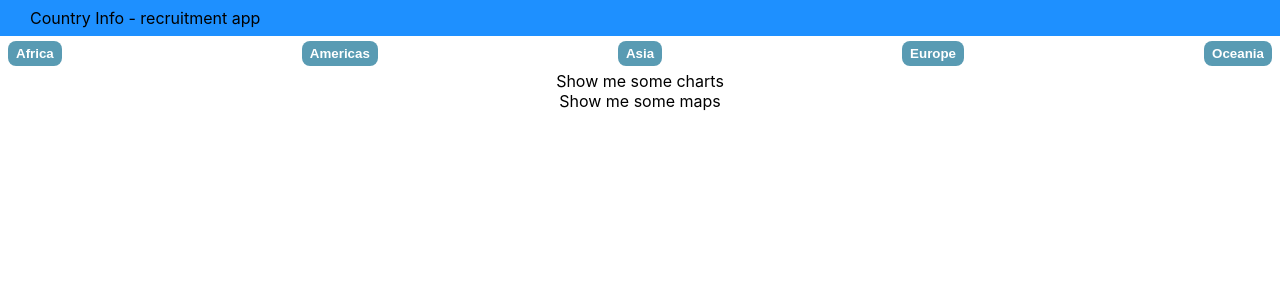
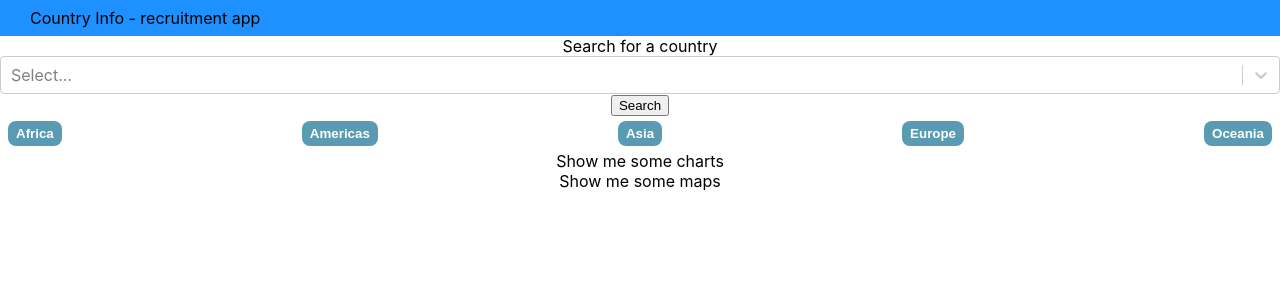
Before and after one commit to adriana-olszak/country-info-chart-map, a React (Create React App) app: page / in a window 1280 px wide. Shown: the top 300 px of the page. Built offline with nearby package versions, Linux system fonts and the light colour scheme; no server answers.

Commit message:
feat: adds autosuggest input

```diff
--- a/package.json
+++ b/package.json
@@ -24,6 +24,7 @@
     "react-dom": "^17.0.2",
     "react-redux": "^7.2.0",
     "react-scripts": "4.0.3",
+    "react-select": "^4.3.0",
     "typescript": "~4.1.5"
   },
   "scripts": {
@@ -45,6 +46,7 @@
     ]
   },
   "devDependencies": {
+    "@types/react-select": "^4.0.15",
     "eslint-import-resolver-typescript": "^2.4.0",
     "prettier-eslint": "^12.0.0",
     "prettier-eslint-cli": "^5.0.1"
--- a/src/features/countries/Countries.page.tsx
+++ b/src/features/countries/Countries.page.tsx
@@ -1,11 +1,13 @@
 import React from 'react'
 import { Regions } from './widgets/regions/Regions'
 import styles from './Countries.module.css'
+import { Search } from './widgets/search/Search'
 
 export const CountriesPage: React.FC = () => (
   <div className={styles.page}>
     <div className={styles.ribbon}> Country Info - recruitment app</div>
     <div className={styles.dataControl}>
+      <Search />
       <Regions />
     </div>
     <div className={styles.dataPresentation}>
--- /dev/null
+++ b/src/features/countries/widgets/search/AsyncCountriesSelect.tsx
@@ -0,0 +1,48 @@
+import React from 'react'
+import AsyncSelect from 'react-select/async'
+import axios from 'axios'
+import { InputActionMeta } from 'react-select'
+
+interface IProps {
+  onOptionSelected: (value: string) => void
+  onInputChange: (value: string) => void
+  id: string
+}
+
+export const AsyncCountriesSelect: React.FC<IProps> = ({ onInputChange, onOptionSelected, id }) => {
+  const url = (name: string) => `https://restcountries.eu/rest/v2/name/${name}?fields=name`
+
+  const handleInputChange = (newValue: string, { action }: InputActionMeta) => {
+    onInputChange(newValue.replace(/\W/g, ''))
+    if (action === 'set-value') onOptionSelected(newValue)
+  }
+
+  const transformResult = (data: { name: string }[]) =>
+    data.map((d) => ({
+      value: d.name,
+      label: d.name,
+    }))
+
+  const loadOptions = (value: string): Promise<Record<string, unknown>[]> =>
+    new Promise((resolve, reject) => {
+      axios
+        .get<{ name: string }[]>(url(value), {})
+        .then((result) => transformResult(result.data))
+        .then(resolve)
+        .catch((err) => {
+          console.error(err)
+          reject()
+        })
+    })
+
+  return (
+    <AsyncSelect
+      id={id}
+      isClearable
+      cacheOptions={false}
+      loadOptions={loadOptions}
+      defaultOptions
+      onInputChange={handleInputChange}
+    />
+  )
+}
--- /dev/null
+++ b/src/features/countries/widgets/search/Search.tsx
@@ -0,0 +1,27 @@
+import React, { useState } from 'react'
+import { AsyncCountriesSelect } from './AsyncCountriesSelect'
+import { useAppDispatch } from '../../../../app/hooks'
+import { fetchByPartialName } from '../../countries.slice'
+
+export const Search = () => {
+  const dispatch = useAppDispatch()
+  const [inputValue, setInputValue] = useState('')
+
+  const onCountrySelected = () => {
+    dispatch(fetchByPartialName(inputValue))
+  }
+
+  const handleSubmit = (event: React.MouseEvent<HTMLFormElement>) => {
+    event.preventDefault()
+    dispatch(fetchByPartialName(inputValue))
+  }
+
+  return (
+    <form onSubmit={handleSubmit}>
+      {/* eslint-disable-next-line jsx-a11y/label-has-associated-control */}
+      <label htmlFor="countries-select">Search for a country</label>
+      <AsyncCountriesSelect id="countries-select" onOptionSelected={onCountrySelected} onInputChange={setInputValue} />
+      <button type="submit">Search</button>
+    </form>
+  )
+}
```
Also changed, not shown: 1 other file (tests, documents, lock files or other folders).
